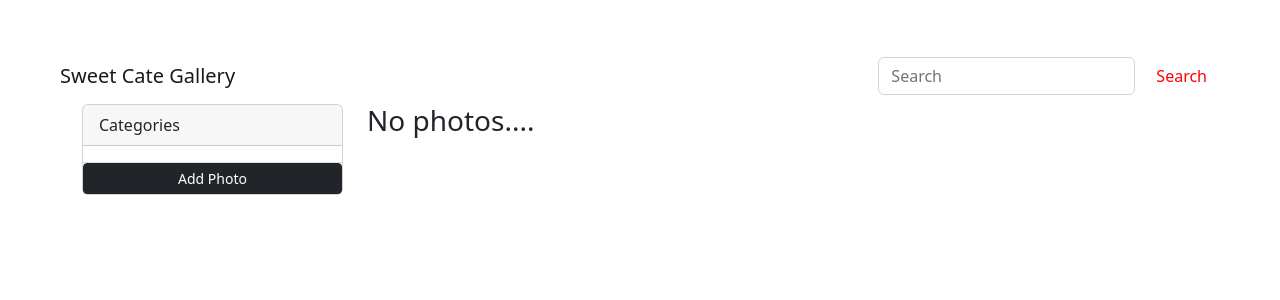
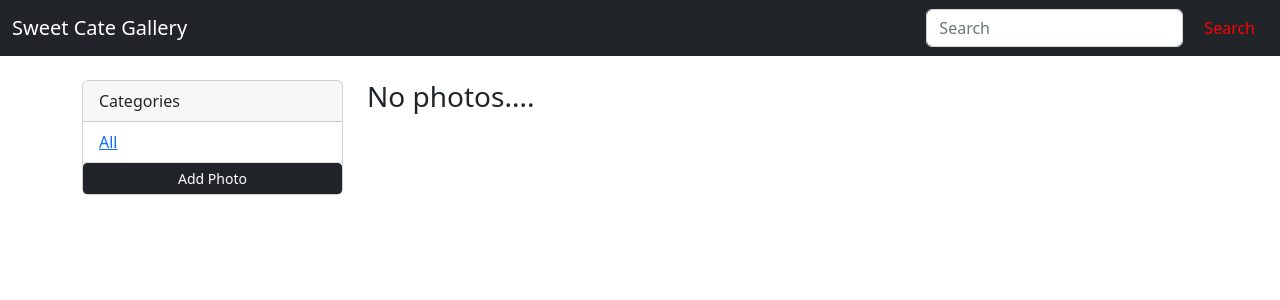
Before and after one commit to catekui/photogallery, a Django app: page / in a window 1280 px wide. Shown: the top 300 px of the page. Run offline with Django 4.2, Linux system fonts and the light colour scheme; data that the repository does not hold is empty.

Commit message:
debugging

```diff
--- a/photos/templates/photos/gallery.html
+++ b/photos/templates/photos/gallery.html
@@ -19,11 +19,11 @@
     </style>
 </head>
 
-<body class="m-5">
+<body>
     <!-- navbar -->
-    <nav class="navbar">
+    <nav class="navbar bg-dark">
         <div class="container-fluid">
-            <a class="navbar-brand">Sweet Cate Gallery</a>
+            <a class="navbar-brand text-white">Sweet Cate Gallery</a>
             <form class="d-flex" role="search">
                 <input class="form-control me-2" type="search" placeholder="Search" aria-label="Search">
                 <button class="btn" style="color:red;" type="submit">Search</button>
@@ -32,7 +32,7 @@
     </nav>
 
     <!-- body -->
-    <div class="container">
+    <div class="container mt-4">
         <div class="row">
             <div class="col-md-3">
                 <div class="card">
@@ -41,7 +41,7 @@
                     </div>
                     <ul class="list-group list-group-flush">
                         <li class="list-group-item">
-                            <!-- <a href="{% url 'gallery' %}">All</a> -->
+                            <a href="{% url 'gallery' %}">All</a>
                         </li>
                         {% for category in categories %}
                             <li class="list-group-item">
@@ -57,8 +57,9 @@
                 </div>
             </div>
             <div class="col-md-9">
-                {% for photo in photos %}
+
                 <div class="row">
+                    {% for photo in photos %}
                     <div class="col-md-4">
                         <div class="card my-2">
                             <img
@@ -73,9 +74,10 @@
                         </div>
 
                     </div>
+                    {% empty %}
 
                 </div>
-                {% empty %}
+
                 <h3>No photos....</h3>
                 {% endfor %}
 
--- a/photos/urls.py
+++ b/photos/urls.py
@@ -1,10 +1,11 @@
 from django.urls import path
 from . import views
+# from importlib.resources import path, include
 
 
 urlpatterns = [
-
-    path('', views.gallery),
+    # url(r'^$', views.gallery, name='gallery'),
+    path('', views.gallery, name='gallery'),
     path('index/', views.index, name='index'),
     path('base/', views.base, name='base'),
     path('photo/<str:pk>/', views.viewPhoto, name='photo'),
--- a/photos/views.py
+++ b/photos/views.py
@@ -21,15 +21,13 @@ def gallery(request):
 
     categories = Category.objects.all()
     photos = Photo.objects.all()
+    context = {'categories': categories, 'photos': photos}
+    return render(request, 'photos/gallery.html' , context)
 
 
-    context = {'categories': categories, 'photos': photos}
-    return render(request,'photos/gallery.html', context)
-
 def viewPhoto(request, pk):
-    photos = Photo.objects.get(id=pk)
-    return render(request,'photos/photo.html', {'photo': photo})
-
+    photo = Photo.objects.get(id=pk)
+    return render(request, 'photos/photo.html',{'photo': photo} )
 
 
 def addPhoto(request):
```
